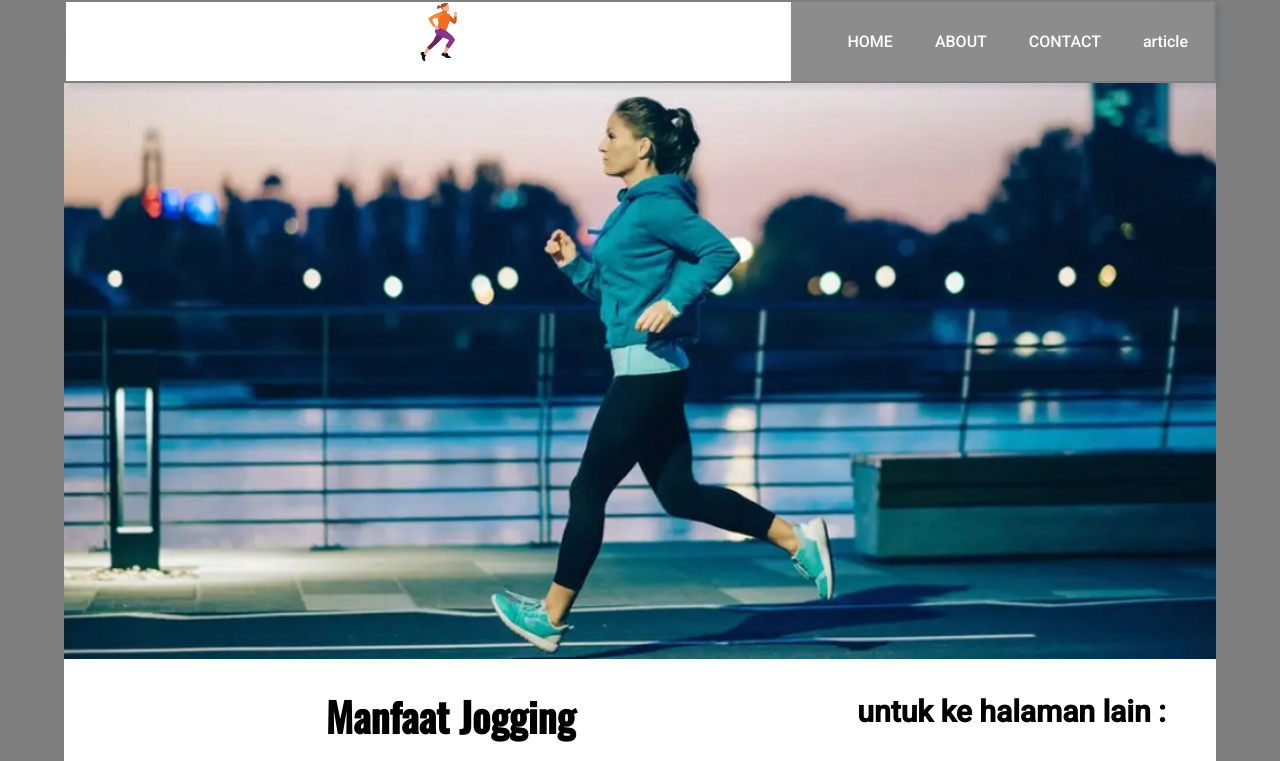
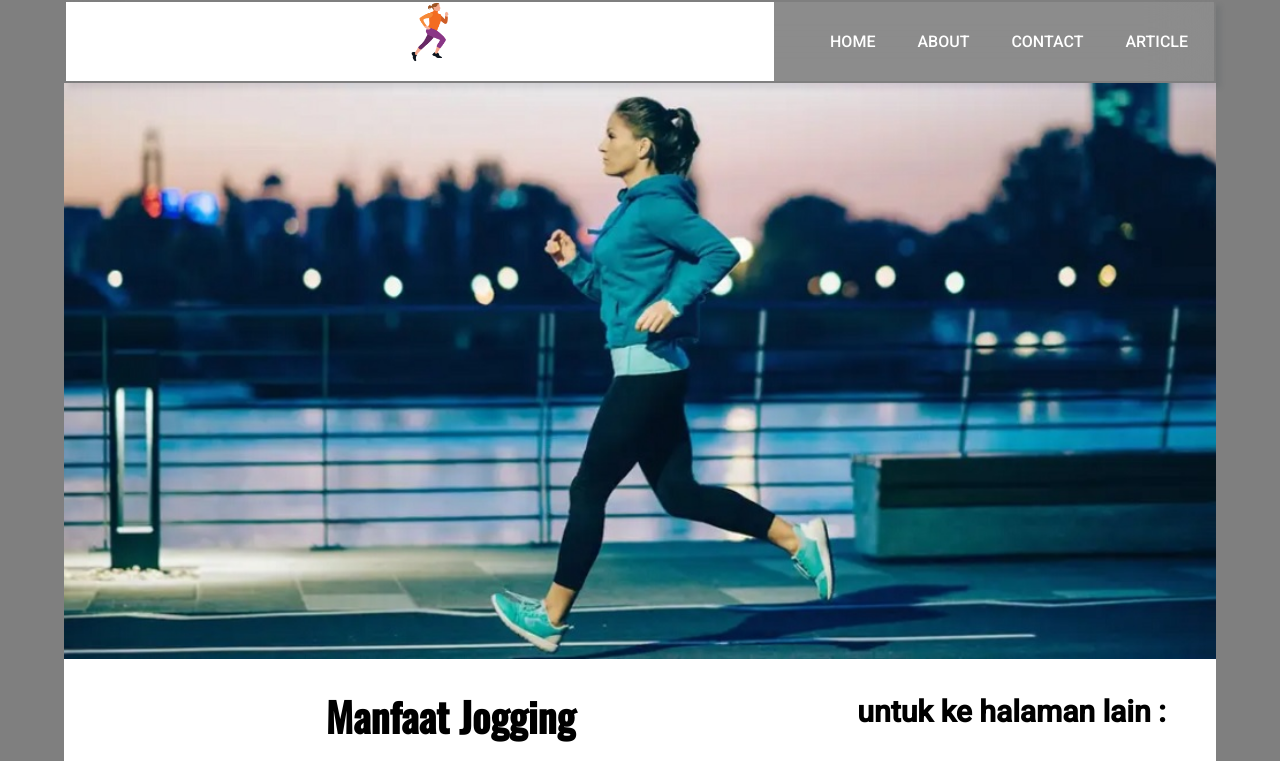
Before and after one commit to gilangwokeh/blogger, a plain HTML site: page article/Jogging.html in a window 1280 px wide. Shown: the top 761 px of the page. Drawn offline with nearby package versions, Linux system fonts and the light colour scheme; a web font is replaced by a local one.

Commit message:
penambahan kode

```diff
--- a/article/Jogging.html
+++ b/article/Jogging.html
@@ -18,8 +18,8 @@
                 <li><a href="../about.html">ABOUT</a></li>
                 <li><a href="../contact.html">CONTACT</a></li>
                     <li class="dropdown">
-                        <a href="#" target="_blank" class="drop-btn">article</a>
-                           <div class="dropdown-content">
+                        <a href="#" target="_blank" class="drop-btn">ARTICLE</a>
+                        <div class="dropdown-content">
                                 <a href="../article/Jogging.html">jogging</a>
                                 <a href="../article/olahraga.html">olahraga</a>
                                 <a href="../article/pushUp.html">push up</a>
```
Also changed, not shown: about.html (+1 -1 lines), article/olahraga.html (+2 -2 lines), article/pushUp.html (+1 -1 lines), contact.html (+1 -1 lines), index.html (+1 -1 lines), menu-halaman.html (+1 -1 lines).
